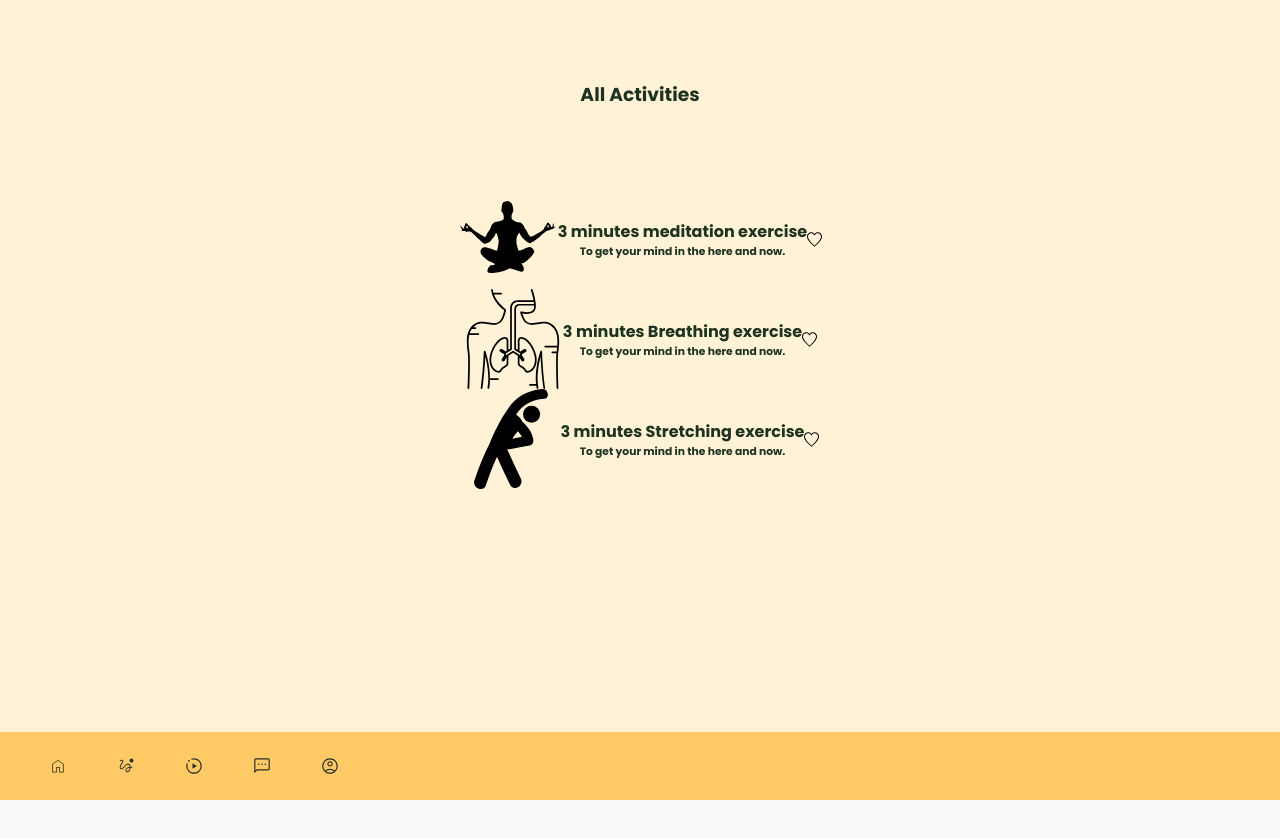
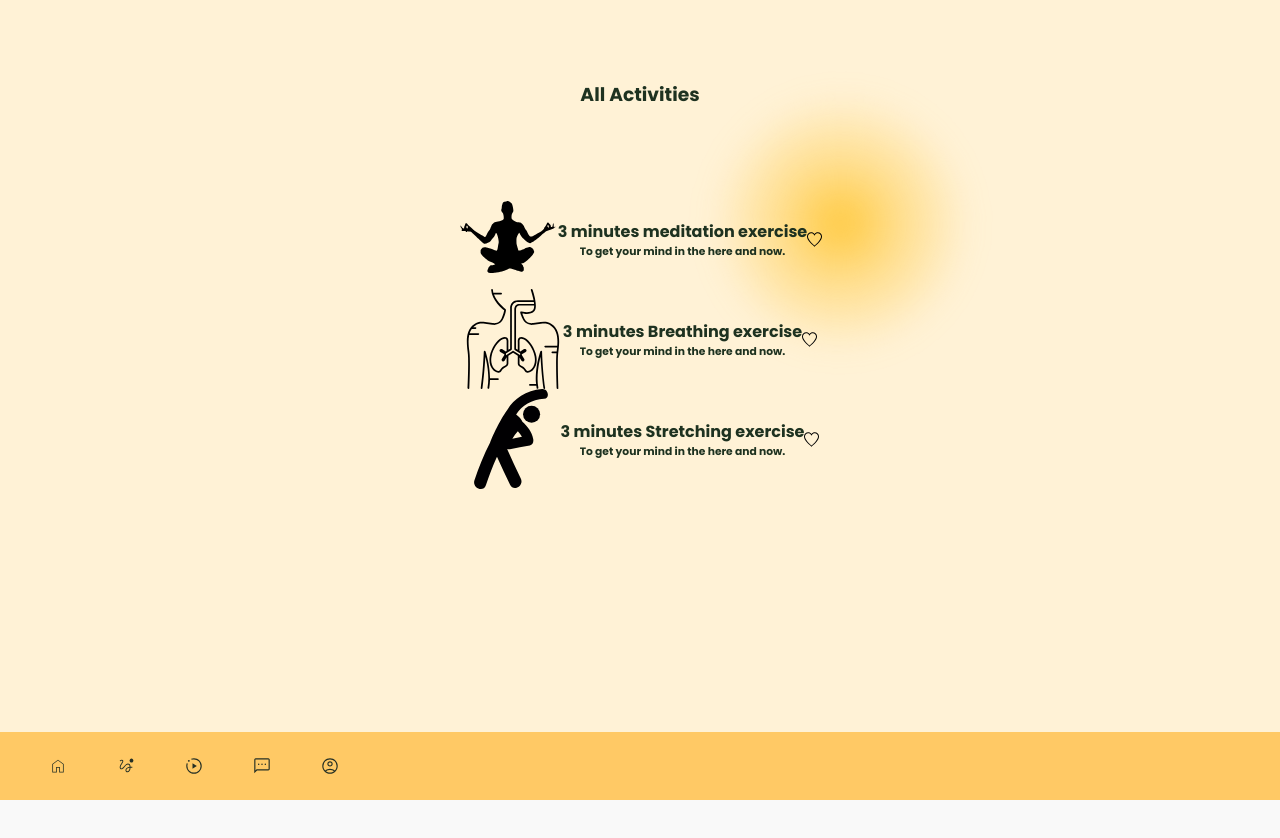
Before and after one commit to Group-3-Las-Palmas/Group-3, a React (Vite) app in the folder frontend/: page /activityPage in a window 1280 px wide. Shown: the top 838 px of the page. Built offline with nearby package versions, Linux system fonts and the light colour scheme.

Commit message:
made the background and applied

```diff
--- a/frontend/src/App.jsx
+++ b/frontend/src/App.jsx
@@ -1,38 +1,41 @@
-// import { useState, useEffect } from 'react'
 import { BrowserRouter, Route, Routes } from 'react-router-dom'
 import UserProfilePage from './pages/profilePage.jsx'
 import { LandingPage } from './pages/landingPage.jsx'
-// import { LoginPage } from './pages/landingPage.jsx'
-// import { forumPage } from './pages/forumPage'
-
-import { SettingsUserPage } from './pages/settingsUserPage.jsx';
-
+import { SettingsUserPage } from './pages/settingsUserPage.jsx'
 import { ActivityPage } from './pages/activityPage.jsx'
-import './App.scss'
 import { Layout } from './layout/Layout.jsx'
 import { MainPage } from './pages/mainPage.jsx'
+// import { forumPage } from './pages/forumPage'
+// import { current-activityPage } from './pages/...'
+
+import './App.scss'
+import './Background.scss' // ✅ aura styles
 
 function App() {
+  return (
+    <div className="app-container">
+      {/* ✅ Aura-baggrund — vises globalt */}
+      <div className="aura-background" aria-hidden="true">
+        <div className="aura"></div>
+      </div>
 
-  return (
-    <>
-      <section className='page-content'>
+      {/* ✅ Alt synligt indhold — uanset side */}
+      <section className="page-content">
         <BrowserRouter>
           <Routes>
-            <Route index element={<LandingPage/>}/>
+            <Route index element={<LandingPage />} />
             <Route path="/" element={<Layout />}>
-            <Route path="/ActivityPage" element={<ActivityPage />} />
-            {/* <Route path="/current-activity" element={<CurrentActivityPage />} /> */}
-            <Route path="/forumPage" element={<forumPage />} />
-            <Route path="/profilePage" element={<UserProfilePage />} />
-            <Route path="/settingsUserPage" element={<SettingsUserPage />} />
-            <Route path="/current-activityPage" element={<current-activityPage />} />
-            <Route path="/mainPage" element={<MainPage />} />
+              <Route path="/ActivityPage" element={<ActivityPage />} />
+              <Route path="/forumPage" element={<div>Forum Page</div>} />
+              <Route path="/profilePage" element={<UserProfilePage />} />
+              <Route path="/settingsUserPage" element={<SettingsUserPage />} />
+              <Route path="/current-activityPage" element={<div>Current Activity Page</div>} />
+              <Route path="/mainPage" element={<MainPage />} />
             </Route>
           </Routes>
         </BrowserRouter>
       </section>
-    </>
+    </div>
   )
 }
 
--- a/frontend/src/App.scss
+++ b/frontend/src/App.scss
@@ -18,5 +18,6 @@ body {
   display: grid;
   grid-template-columns: 1fr;
   height: 100vh;
-
+  position: relative;
+  z-index: 0;
 }
--- /dev/null
+++ b/frontend/src/background.scss
@@ -0,0 +1,52 @@
+// Background.scss
+.aura-background {
+    position: fixed;
+    top: 0;
+    left: 0;
+    width: 100vw;
+    height: 100vh;
+    background-color: #FFF2D6; // Soft beige color
+    pointer-events: none;
+    z-index: -1;
+    overflow: hidden;
+  }
+
+  .aura {
+    position: absolute;
+    width: 250px;  // Adjusted size
+    height: 250px;
+    background: radial-gradient(
+      circle,
+      rgba(255, 200, 60, 1) 0%,
+      rgba(255, 200, 60, 0.5) 30%,
+      rgba(255, 200, 60, 0) 70%
+    );
+    border-radius: 50%;
+    filter: blur(14px);
+    opacity: 1;
+    animation: floatAura 30s ease-in-out infinite;
+    top: 20%;
+    left: 50%;
+    transform: translateX(-50%);
+  }
+
+  @keyframes floatAura {
+    0% {
+      transform: scale(1) translate(-50%, 0px) rotate(0deg);
+    }
+    20% {
+      transform: scale(1.05) translate(30%, -60px) rotate(2deg);
+    }
+    40% {
+      transform: scale(1.1) translate(-30%, 40px) rotate(-3deg);
+    }
+    60% {
+      transform: scale(1.07) translate(20%, 80px) rotate(1deg);
+    }
+    80% {
+      transform: scale(1.12) translate(-20%, -40px) rotate(-2deg);
+    }
+    100% {
+      transform: scale(1) translate(-50%, 0px) rotate(0deg);
+    }
+  }
--- a/frontend/src/components/activity/activity.jsx
+++ b/frontend/src/components/activity/activity.jsx
@@ -1,4 +1,5 @@
 import { MeditationContainer, MeditationDesc, BreathingContainer, BreathingDesc, StretchingContainer, StretchingDesc } from "./activityStyled";
+import { ActivityPageContainer } from "../../styles/activityPageStyled.js";
 import MeditationIcon from "../../assets/Meditation.svg";
 import favoriteIcon from "../../assets/favoriteIcon.svg";
 import unfavoriteIcon from "../../assets/unfavoriteIcon.svg";
@@ -13,18 +14,17 @@ export const FavoriteButton = () => {
     const handleClick = () => {
         setIsFavorite(!isFavorite);
     }
+
     return (
         <button onClick={handleClick} style={({ background: "none", border: "none", cursor: "pointer", padding: "0" })}>
             <img style={({ display: "block", width: "15px", height: "15px" })} src={isFavorite ? favoriteIcon : unfavoriteIcon} alt="favourite" />
         </button>
-    )
-
+    );
 }
-
 
 export const Activity = () => {
     return (
-        <>
+        <ActivityPageContainer>
             <MeditationContainer>
                 <img src={MeditationIcon} alt="meditation" />
                 <MeditationDesc>
@@ -49,6 +49,6 @@ export const Activity = () => {
                 </StretchingDesc>
                 <FavoriteButton />
             </StretchingContainer>
-        </>
-    )
+        </ActivityPageContainer>
+    );
 }
--- a/frontend/src/components/activity/activityStyled.js
+++ b/frontend/src/components/activity/activityStyled.js
@@ -6,7 +6,6 @@ export const MeditationContainer = styled.section`
   align-items: center;
   justify-content: center;
   width: 100vw;
-  background-color: #FFF2D6;
 
   img {
     display: block;
@@ -23,7 +22,6 @@ export const MeditationDesc = styled.div`
   flex-direction: column;
   align-items: center;
   justify-content: center;
-  background-color: #FFF2D6;
   border-radius: 10px;
 
   a {
@@ -38,7 +36,6 @@ export const BreathingContainer = styled.section`
   align-items: center;
   justify-content: center;
   width: 100vw;
-  background-color: #FFF2D6;
 
   img {
     display: block;
@@ -55,7 +52,6 @@ export const BreathingDesc = styled.div`
   flex-direction: column;
   align-items: center;
   justify-content: center;
-  background-color: #FFF2D6;
   border-radius: 10px;
 
   a {
@@ -70,7 +66,6 @@ export const StretchingContainer = styled.section`
   align-items: center;
   justify-content: center;
   width: 100vw;
-  background-color: #FFF2D6;
 
   img {
     display: block;
@@ -87,7 +82,6 @@ export const StretchingDesc = styled.div`
   flex-direction: column;
   align-items: center;
   justify-content: center;
-  background-color: #FFF2D6;
   border-radius: 10px;
 
   a {
--- a/frontend/src/styles/activityPageStyled.js
+++ b/frontend/src/styles/activityPageStyled.js
@@ -5,7 +5,6 @@ export const ActivityPageContainer = styled.div`
     display: flex;
     flex-direction: column;
     align-items: center;
-    background-color: #FFF2D6;
     margin: 0;
     padding: 0;
 
```
